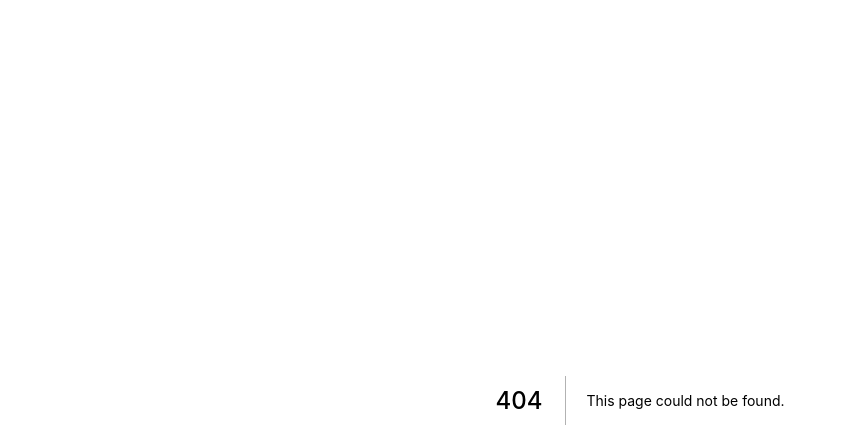
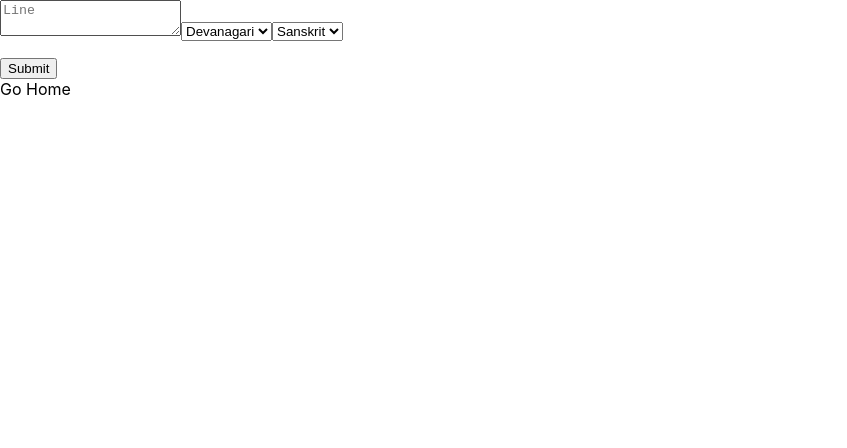
Before and after one commit to ganarajpr/indicfe, a Next.js app: page /add-line in a window 1280 px wide. Before the commit this address had no page. Shown: the top 448 px of the page, without its empty margins (0-847 px from the left). Built offline with nearby package versions, Linux system fonts and the light colour scheme.

Commit message:
connect words to lines

```diff
--- /dev/null
+++ b/pages/add-line.js
@@ -0,0 +1,44 @@
+import { useForm } from "react-hook-form";
+import { useState } from "react";
+import { addLine } from "../queries/line";
+export default function Line() {
+  const { register, handleSubmit } = useForm();
+  const [result, setResult] = useState("");
+
+  const onSubmit = async (data) => {
+    const { line, script, language } = data;
+    console.log(line, script, language);
+    try{
+      setResult(JSON.stringify(data));
+      const resp = await addLine(line, script, language);
+    } catch (e) {
+      setResult("Error setting data" + e.toString());
+    }
+
+  }
+
+  return (
+    <div>
+      <form onSubmit={handleSubmit(onSubmit)}>
+        <textarea {...register("line")} placeholder="Line" />
+        <select {...register("script")}>
+          <option value="Devanagari">Devanagari</option>
+        </select>
+        <select {...register("language")}>
+          <option value="Sanskrit">Sanskrit</option>
+        </select>
+        <p>{result}</p>
+        <input type="submit" />
+      </form>
+      <a href="/">Go Home</a>
+  </div>
+  )
+}
+
+
+
+export async function getServerSideProps(context) {
+    return {
+        props: { }
+    }
+}
--- /dev/null
+++ b/queries/line.js
@@ -0,0 +1,69 @@
+import { gql } from "@apollo/client";
+import client from "../apollo-client";
+
+export const addLine = (line, script, language) => {
+    const ADD_LINE = gql`
+        mutation CreateLineMutation($createLineInput: [LineCreateInput!]!) {
+            createLines(input: $createLineInput) {
+                lines {
+                    text,
+                    language
+                }
+            }
+        }
+    `;
+    return client.mutate({
+        mutation: ADD_LINE,
+        variables: {
+            createLineInput: {
+                language,
+                script,
+                text: line,
+                number: 1
+            }
+        }
+    });
+};
+
+export const connectWordToLine = (word, line) => {
+    const CONNECT_LINE_WITH_WORD = gql`
+        mutation Mutation($updateLinesWhere: LineWhere, $updateLinesConnect: LineConnectInput) {
+            updateLines(where: $updateLinesWhere, connect: $updateLinesConnect) {
+                lines {
+                    text
+                }
+            }
+        }
+    `;
+    return client.mutate({
+        mutation: CONNECT_LINE_WITH_WORD,
+        variables: {
+            updateLinesWhere: {
+                text: line
+            },
+            updateLinesConnect: {
+                words: {
+                  where: {
+                    node: {
+                      text: word
+                    }
+                  }
+                }
+            }
+        }
+    });
+};
+
+export const getLines = () => {
+    const GET_LINES = gql`
+        query Query {
+            lines {
+                text,
+                language
+            }
+        }
+    `;
+    return client.query({
+        query: GET_LINES
+    });
+}
```
Also changed, not shown: pages/chapter/[name].js (added, +44 -0 lines), pages/connect-words-in-line.js (added, +51 -0 lines), pages/index.js (+7 -2 lines).
